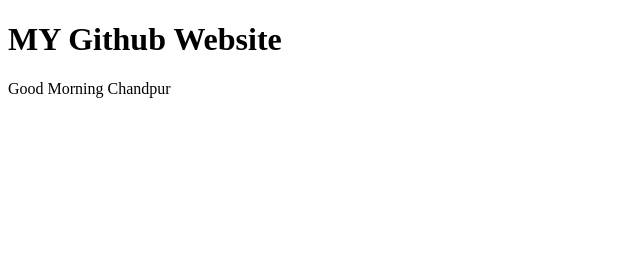
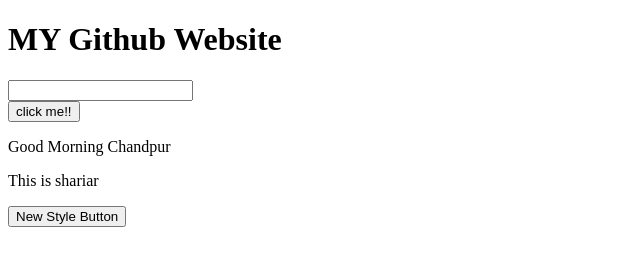
Before and after one commit to shariarmozumder/my-second-website, a plain HTML site: page index.html in a window 1280 px wide. Shown: the whole page, without its empty margins (0-640 px from the left). Drawn offline with Linux system fonts and the light colour scheme.

Commit message:
over commit

```diff
--- a/index.html
+++ b/index.html
@@ -1,17 +1,20 @@
 <!DOCTYPE html>
 <html lang="en">
 <head>
-    <meta charset="UTF-8">
-    <meta http-equiv="X-UA-Compatible" content="IE=edge">
-    <meta name="viewport" content="width=device-width, initial-scale=1.0">
+
     <title>Document</title>
 </head>
 <body>
     <h1> MY Github Website</h1>
 
     <div>
+        <input type="text">
+    <br>
+    <button>click me!!</button>
                <p>Good Morning Chandpur</p>
 
     </div>
+    <p>This is shariar</p>
+    <button>New Style Button</button>
 </body>
 </html>
```
